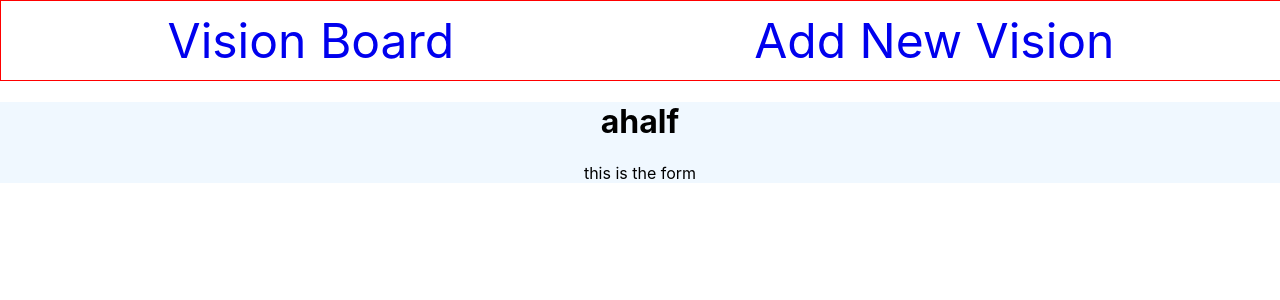
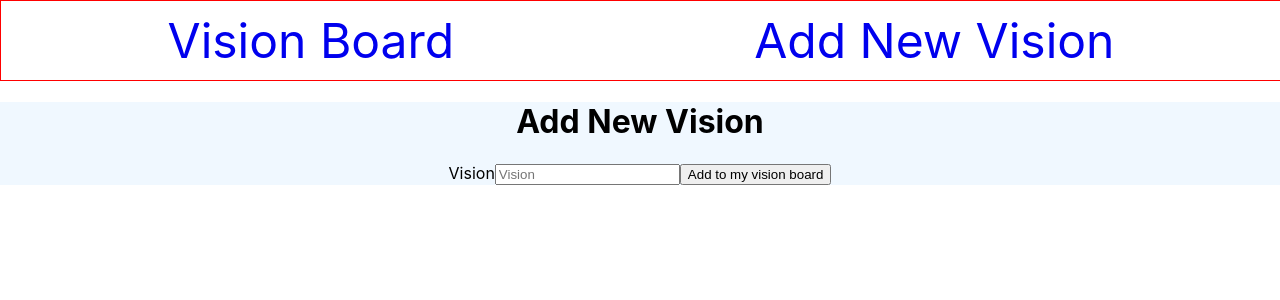
Before and after one commit to thereactgirl/Vision-Board-2020, a React (Create React App) app in the folder visionboard/: page /addnewform in a window 1280 px wide. Shown: the top 300 px of the page. Built offline with nearby package versions, Linux system fonts and the light colour scheme.

Commit message:
added redux

```diff
--- a/visionboard/package.json
+++ b/visionboard/package.json
@@ -5,8 +5,10 @@
   "dependencies": {
     "react": "^16.11.0",
     "react-dom": "^16.11.0",
+    "react-redux": "^7.1.3",
     "react-router-dom": "^5.1.2",
-    "react-scripts": "3.2.0"
+    "react-scripts": "3.2.0",
+    "redux": "^4.0.4"
   },
   "scripts": {
     "start": "react-scripts start",
--- /dev/null
+++ b/visionboard/src/actions/index.js
@@ -0,0 +1,8 @@
+export const ADD_VISION = "ADD_VISION";
+
+export function addVision(newVision) {
+    return {
+        type: ADD_VISION,
+        payload: newVision
+    }
+}
--- a/visionboard/src/components/Board.js
+++ b/visionboard/src/components/Board.js
@@ -6,7 +6,11 @@ import {visions} from '../data';
 class Board extends React.Component {
     constructor(){
         super();
-        this.state = {visions}
+        this.state = {
+          visions: [...visions],
+          newVision: ""
+
+        }
     }
     toggle = (id) => {
         this.setState({
@@ -17,8 +21,9 @@ class Board extends React.Component {
                 return v;
               }
             })
-          });
-        }
+        });
+    };
+
 
     render() {
         return(
--- a/visionboard/src/components/Form.js
+++ b/visionboard/src/components/Form.js
@@ -1,14 +1,48 @@
 import React from 'react';
+
+import { connect } from 'react-redux';
+import { addVision } from '../actions';
 import '../Form.css';
 
 class Form extends React.Component {
+    constructor(){
+        super();
+        this.state = {
+            vision: ""
+        };
+    }
+
+    handleChange = (e) => {
+        this.setState({
+            vision : e.target.value
+        });
+    }
+
+    handleSubmit = (e) => {
+        e.preventDefault();
+        console.log("submitted", this.state.vision);
+        console.log(this.props.visions)
+        this.props.addVision(this.state.vision);
+        this.setState({newVision: ""})
+    }
     render() {
         return (<div className="form">
-            <h1>ahalf</h1>
-        this is the form
+            <h1>Add New Vision</h1>
+            <form onSubmit={this.handleSubmit}>
+                <label>Vision</label>
+                <input name="vision" type="text" placeholder="Vision" value={this.state.newVision} onChange={this.handleChange} />
+                <button type="submit"> Add to my vision board </button>
+            </form>
         </div>)
     }
 
 }
 
-export default Form;
+
+const mapStateToProps = state => {
+    return {
+      visions: state.visions
+    }
+  }
+
+  export default connect(mapStateToProps, { addVision })(Form);
--- a/visionboard/src/index.js
+++ b/visionboard/src/index.js
@@ -3,10 +3,18 @@ import ReactDOM from 'react-dom';
 import './index.css';
 import App from './App';
 import * as serviceWorker from './serviceWorker';
+import { createStore } from 'redux';
+import { Provider } from "react-redux";
+import {visionsReducer} from "./reducers/visionsReducer";
 import { BrowserRouter as Router } from "react-router-dom";
-ReactDOM.render(<Router>
-    <App />
-    </Router>, document.getElementById('root'));
+
+const store = createStore(visionsReducer);
+
+ReactDOM.render(<Provider store={store}>
+                    <Router>
+                        <App />
+                    </Router>
+                </Provider>, document.getElementById('root'));
 
 // If you want your app to work offline and load faster, you can change
 // unregister() to register() below. Note this comes with some pitfalls.
--- /dev/null
+++ b/visionboard/src/reducers/visionsReducer.js
@@ -0,0 +1,34 @@
+import { ADD_VISION } from "../actions";
+
+
+const initialState = {
+    visions : [
+    {
+      name: 'Clean Space',
+      id: 1528817077286,
+      completed: false
+    },
+    {
+      name: 'Dress Well',
+      id: 1528817084358,
+      completed: false
+    }
+  ]
+}
+
+export function visionsReducer(state = initialState, action) {
+    switch(action.type){
+        case ADD_VISION:
+            const newVision =  {
+                name: '',
+                id: Date.now,
+                completed: false
+              }
+              return {
+                  ...state,
+                  visions: [...state.visions, newVision]
+              }
+        default:
+        return state;
+    }
+}
```
Also changed, not shown: visionboard/src/reducers/index.js (added), 1 other file (tests, documents, lock files or other folders).
